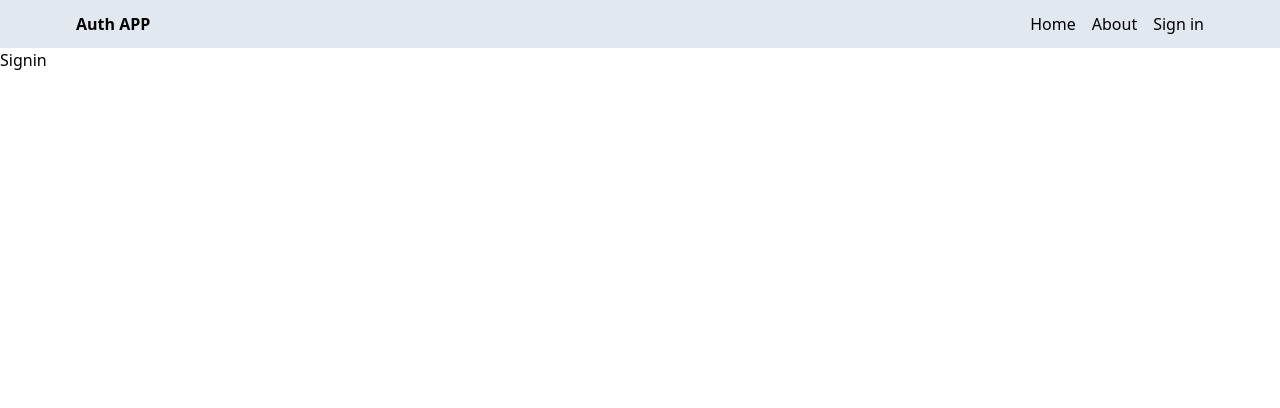
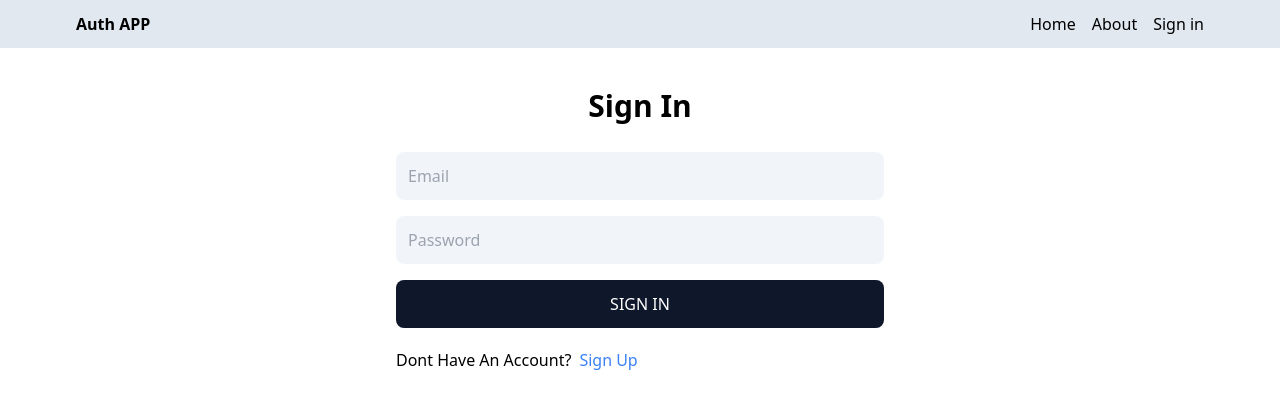
Before and after one commit to bhujbalpratik/MERN-Authentication, a React (Vite) app in the folder client/: page /signin in a window 1280 px wide. Shown: the top 408 px of the page. Built offline with nearby package versions, Linux system fonts and the light colour scheme.

Commit message:
complete sign in page Functionality

```diff
--- a/client/src/App.jsx
+++ b/client/src/App.jsx
@@ -1,29 +1,25 @@
-import {
-  createBrowserRouter,
-  createRoutesFromElements,
-  RouterProvider,
-  Route,
-} from "react-router-dom"
-import Layout from "./Layout"
+import { BrowserRouter as Router, Routes, Route } from "react-router-dom"
 import Home from "./components/Home"
 import About from "./components/About"
 import Profile from "./components/Profile"
 import Signin from "./components/Sign-in"
 import Signup from "./components/Sign-up"
-
-const Router = createBrowserRouter(
-  createRoutesFromElements([
-    <Route path="/" element={<Layout />}>
-      <Route path="" element={<Home />} />
-      <Route path="about" element={<About />} />
-      <Route path="profile" element={<Profile />} />
-      <Route path="signin" element={<Signin />} />
-      <Route path="signup" element={<Signup />} />
-    </Route>,
-  ])
-)
+import Header from "./components/Header"
 
 const App = () => {
-  return <RouterProvider router={Router} />
+  return (
+    <>
+      <Router>
+        <Header />
+        <Routes>
+          <Route path={"/"} element={<Home />} />
+          <Route path={"/about"} element={<About />} />
+          <Route path={"/signin"} element={<Signin />} />
+          <Route path={"/signup"} element={<Signup />} />
+          <Route path={"/profile"} element={<Profile />} />
+        </Routes>
+      </Router>
+    </>
+  )
 }
 export default App
--- a/client/src/Layout.jsx
+++ /dev/null
@@ -1,11 +0,0 @@
-import { Outlet } from "react-router-dom"
-import Header from "./components/Header"
-const Layout = () => {
-  return (
-    <>
-      <Header />
-      <Outlet />
-    </>
-  )
-}
-export default Layout
--- a/client/src/components/Sign-in.jsx
+++ b/client/src/components/Sign-in.jsx
@@ -1,4 +1,77 @@
+import { useState } from "react"
+import { Link, useNavigate } from "react-router-dom"
+
 const Signin = () => {
-  return <div>Signin</div>
+  const [formData, setFormData] = useState({})
+  const navigate = useNavigate()
+  const [loading, setLoading] = useState(false)
+  const [error, setError] = useState(false)
+
+  const handleChange = (e) => {
+    setFormData({ ...formData, [e.target.id]: e.target.value })
+  }
+
+  const submitHandler = async (e) => {
+    e.preventDefault()
+    try {
+      setLoading(true)
+      setError(false)
+      const res = await fetch("/api/auth/signin", {
+        method: "POST",
+        headers: {
+          "Content-Type": "application/json",
+        },
+        body: JSON.stringify(formData),
+      })
+      const data = await res.json()
+      console.log(data)
+      setLoading(false)
+      if (data.success == false) {
+        setError(true)
+        return
+      }
+      navigate("/")
+    } catch (error) {
+      setLoading(false)
+      setError(true)
+    }
+  }
+
+  return (
+    <div className="p-3 max-w-lg mx-auto">
+      <h1 className="text-3xl text-center font-semibold my-7">Sign In</h1>
+      <form className="flex flex-col gap-4" onSubmit={submitHandler}>
+        <input
+          type="email"
+          id="email"
+          placeholder="Email"
+          className="bg-slate-100 p-3 rounded-lg"
+          onChange={handleChange}
+        />
+        <input
+          type="password"
+          id="password"
+          placeholder="Password"
+          className="bg-slate-100 p-3 rounded-lg"
+          onChange={handleChange}
+        />
+        <button
+          disabled={loading}
+          type="submit"
+          className="bg-slate-900 text-white p-3 rounded-lg uppercase hover:opacity-90 disabled:opacity-60 disabled:cursor-no-drop"
+        >
+          {loading ? "Loading..." : "Sign In"}
+        </button>
+      </form>
+
+      <div className="flex gap-2 mt-5">
+        <p className="">Dont Have An Account?</p>
+        <Link to={"/signup"}>
+          <span className="text-blue-500">Sign Up</span>
+        </Link>
+      </div>
+      <p className="text-red-600">{error && "Something went wrong"}</p>
+    </div>
+  )
 }
 export default Signin
--- a/client/src/components/Sign-up.jsx
+++ b/client/src/components/Sign-up.jsx
@@ -1,9 +1,9 @@
 import { useState } from "react"
-import { Link, json } from "react-router-dom"
+import { Link, useNavigate } from "react-router-dom"
 
 const Signup = () => {
   const [formData, setFormData] = useState({})
-
+  const navigate = useNavigate()
   const [loading, setLoading] = useState(false)
   const [error, setError] = useState(false)
 
@@ -30,6 +30,7 @@
         setError(true)
         return
       }
+      navigate("/")
     } catch (error) {
       setLoading(false)
       setError(true)
```
Also changed, not shown: 2 other files (tests, documents, lock files or other folders).
